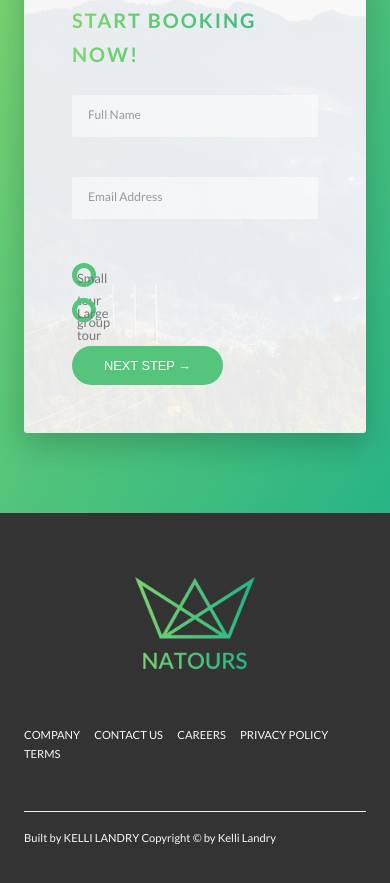
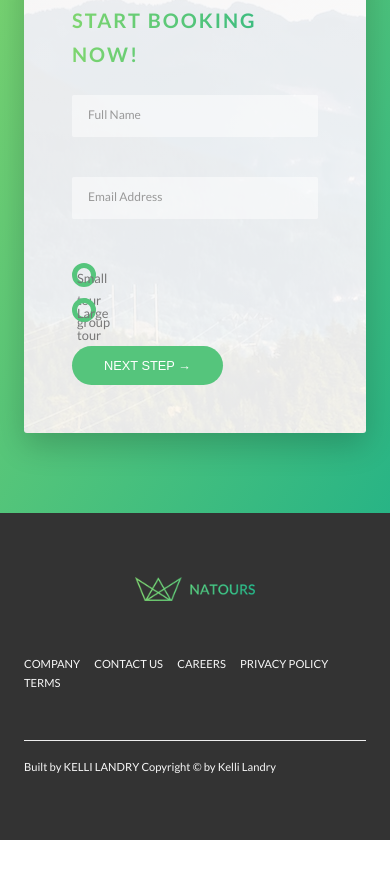
Before and after one commit to kel7774/advanced-css, a website: page Natours/starter/index.html in a window 390 px wide. Shown: the part 5772-6655 px from the top of the page. After the commit the page ends 6612 px from the top, so only its background shows below. Drawn offline with Linux system fonts and the light colour scheme.

Commit message:
add srcset for responsive images

```diff
--- a/Natours/starter/index.html
+++ b/Natours/starter/index.html
@@ -335,7 +335,10 @@
     </main>
     <footer class="footer">
         <div class="footer__logo-box">
-            <img src="img/logo-green-2x.png" alt="Full logo" class="footer__logo">
+            <picture class="footer__logo">
+                <source srcset="img/logo-green-small-1x.png 1x, img/logo-green-small-2x 2x" media="(max-width: 37.5rem)">
+                <img srcset="img/logo-green-1x.png 1x, img/logo-green-2x.png 2x" alt="Full logo" class="footer__logo">
+            </picture>
         </div>
         <div class="row">
             <div class="col-1-of-2">
```
